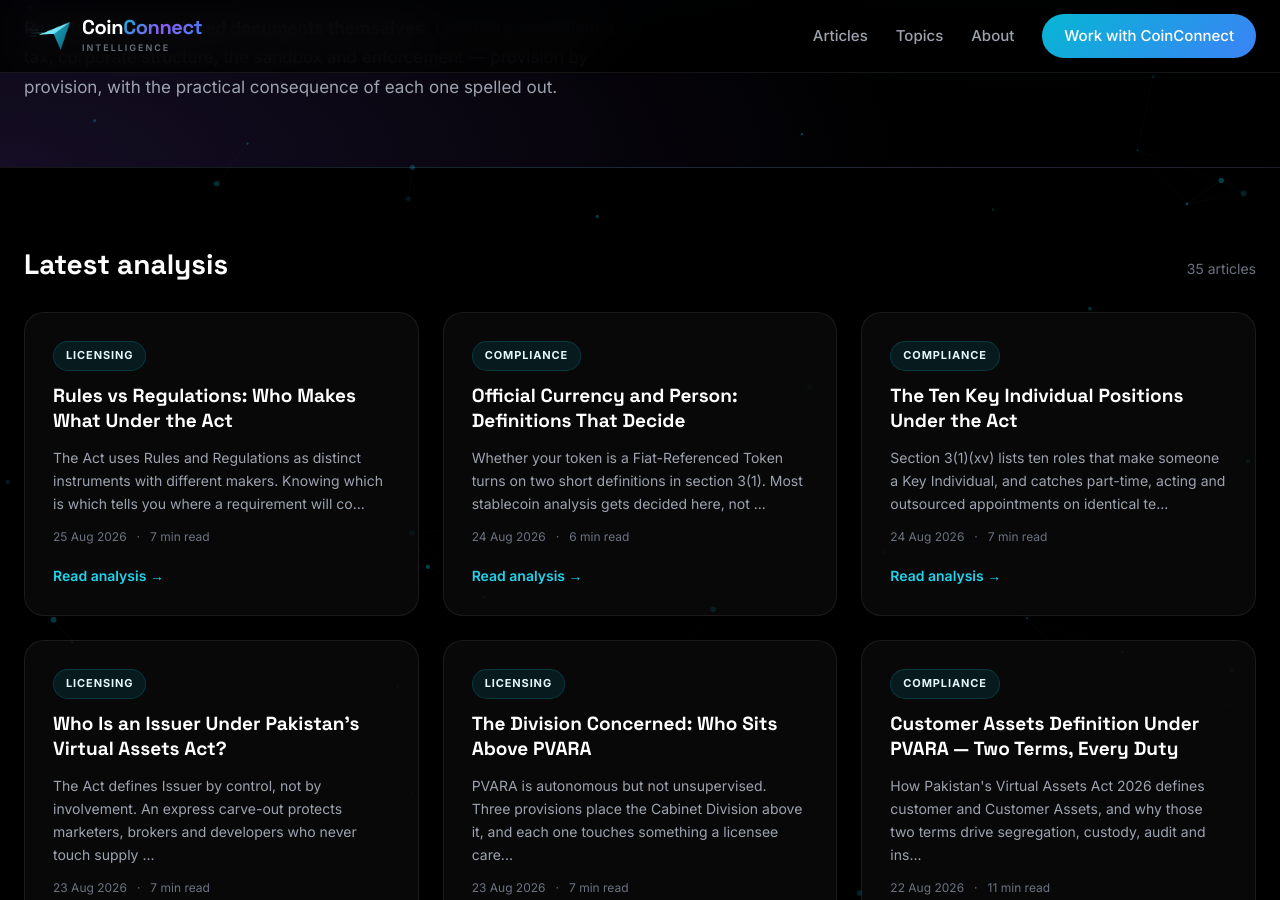
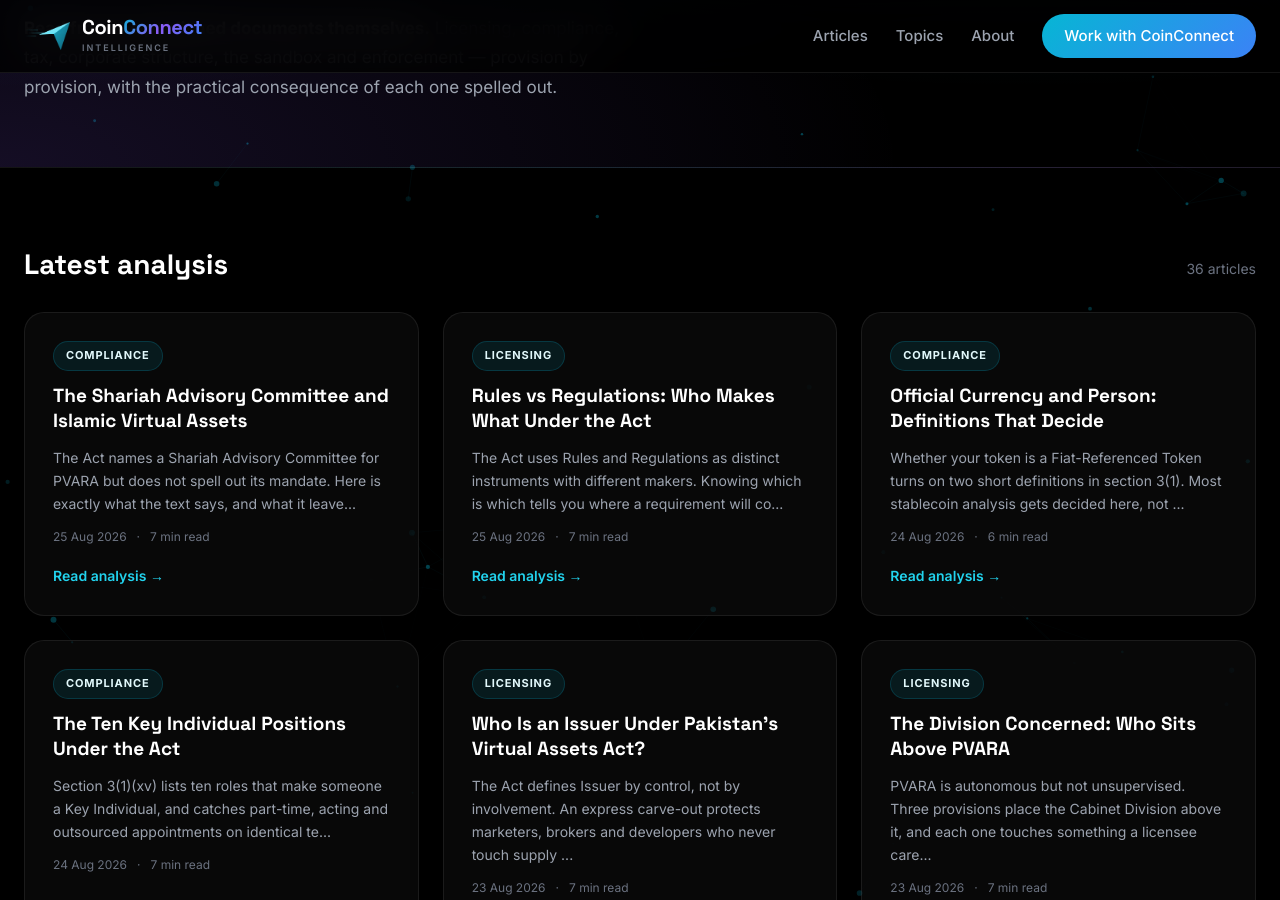
Before and after one commit to coinconnect-pk/coinconnect-pk.github.io, a Jekyll site: the page built from index.html, in a window 1280 px wide and 900 px high, scrolled down 447 px. Built offline with Jekyll 4.4.1, drawn with Linux system fonts in a browser that asks for light colours.

Commit message:
Publish article for 2026-08-25

```diff
--- a/_data/linkmap.yml
+++ b/_data/linkmap.yml
@@ -343,3 +343,6 @@ blog:
   - url: "https://blog.coinconnect.site/rules-vs-regulations-who-makes-what-under-the-act/"
     title: "Rules vs Regulations: Who Makes What Under the Act"
     topics: [rules, regulations, makes, under, act, licensing]
+  - url: "https://blog.coinconnect.site/the-shariah-advisory-committee-and-islamic-virtual-assets/"
+    title: "The Shariah Advisory Committee and Islamic Virtual Assets"
+    topics: [shariah, advisory, committee, islamic, virtual, assets, compliance]
--- a/_data/published-log.csv
+++ b/_data/published-log.csv
@@ -34,3 +34,4 @@ date,source,title,words
 2026-08-24,queue,"The Ten Key Individual Positions Under the Act",1396
 2026-08-24,queue,"Official Currency and Person: Definitions That Decide",1258
 2026-08-25,queue,"Rules vs Regulations: Who Makes What Under the Act",1332
+2026-08-25,queue,"The Shariah Advisory Committee and Islamic Virtual Assets",1321
--- a/_queue/036-shariah-advisory-committee-virtual-assets-pakistan.md
+++ b/_posts/2026-08-25-the-shariah-advisory-committee-and-islamic-virtual-assets.md
@@ -1,7 +1,7 @@
 ---
 layout: post
 title: "The Shariah Advisory Committee and Islamic Virtual Assets"
-date: 2026-01-01 09:00:00 +0500
+date: 2026-08-25 20:28:51 +0500
 categories: [Compliance]
 author: "Malik Abbas"
 description: "The Act names a Shariah Advisory Committee for PVARA but does not spell out its mandate. Here is exactly what the text says, and what it leaves open."
```
Also changed, not shown: other parts of _posts/2026-08-25-the-shariah-advisory-committee-and-islamic-virtual-assets.md (+0 -6 lines).
